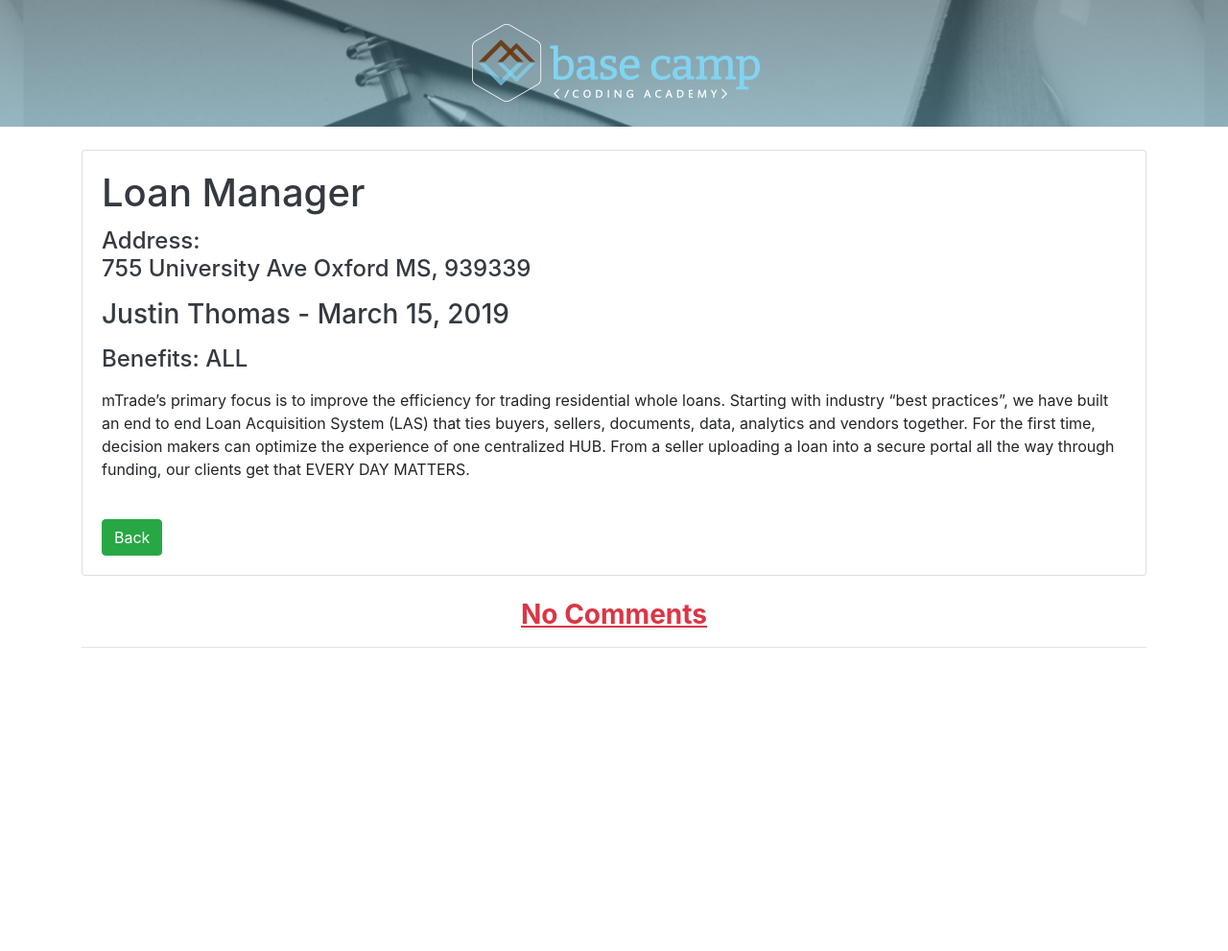
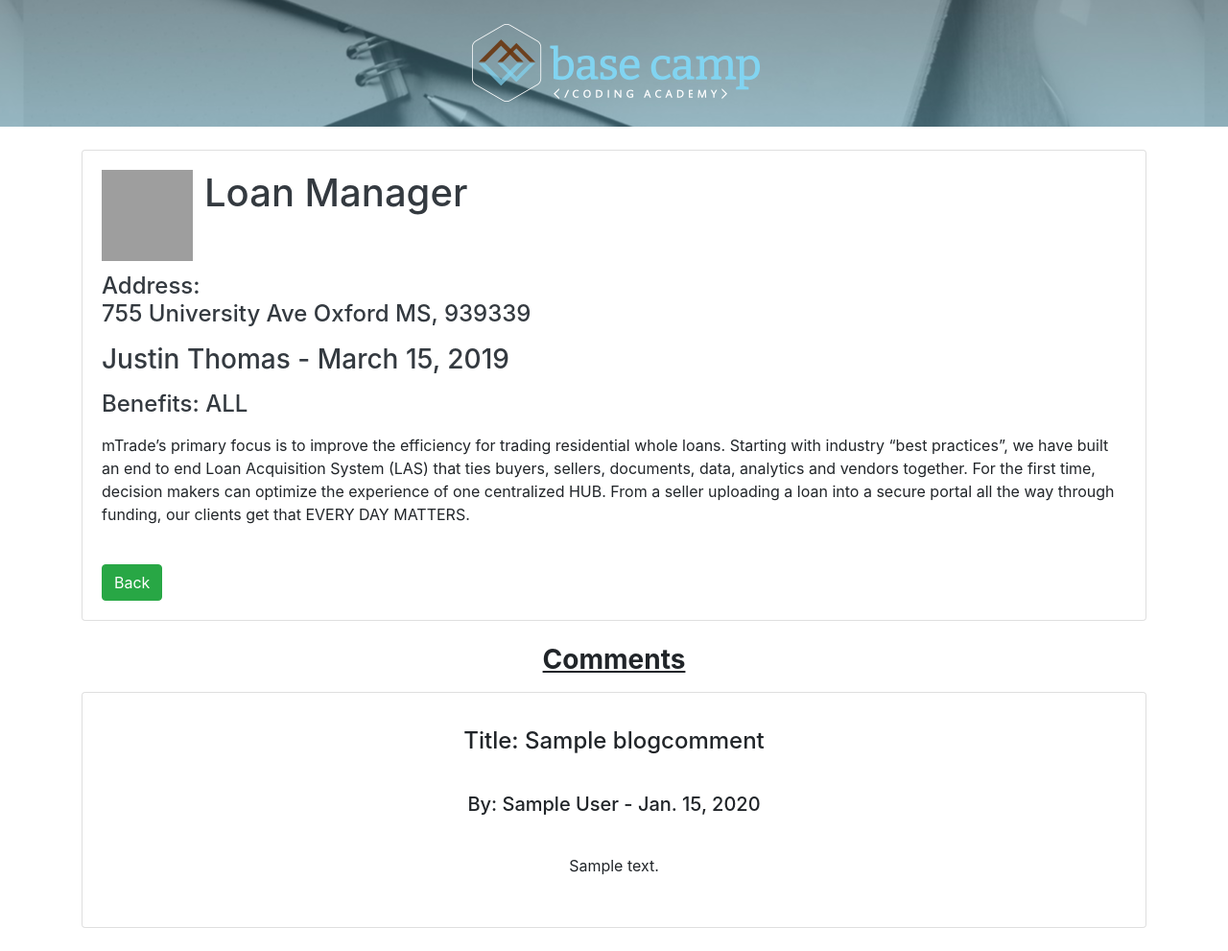
Before and after one commit to Dannyp123/Base-Camp-Job-Search, a Django app: page /jobs/1 in a window 1280 px wide. Shown: the part 56-1047 px from the top of the page at 96% size. Before the commit the page ends 731 px from the top, so only its background shows below. Run offline with Django 3.2, Linux system fonts and the light colour scheme; data comes from the database, SQL or seed files in the repository; tables that the repository leaves empty hold one stand-in row (values such as "Sample post"); some libraries are stand-ins or nearby versions; grey boxes are pictures that could not be loaded.

Commit message:
added some more styling css

```diff
--- a/app/templates/blog-post.html
+++ b/app/templates/blog-post.html
@@ -27,7 +27,9 @@
 </div>
 
 {% csrf_token %}
-<div class="container text-left ml-3 my-4">
+<div class="container">
+    <div class="card my-4">
+        <div class="card-body text-left">
             <h1 class="text-dark pb-1">{{ job_post.title }}</h1>
             <h3 class="text-dark pb-2">{{ job_post.townName }}</h3>
             <h3 class="text-dark pb-2">{{ job_post.author }} - {{ job_post.date }}</h3>
@@ -36,6 +38,8 @@
             <p class="pb-4">
                 {{ job_post.body }}
             </p>
+        </div>
+    </div>
 </div>
 <div class="container mb-3">
     <div class="card mt-2">
--- a/app/templates/single-jobs.html
+++ b/app/templates/single-jobs.html
@@ -27,8 +27,11 @@
 <div class="container">
     <div class="card my-4">
         <div class="card-body">
-            <h1 class="text-dark pb-1">{{ job_post.title }}</h1>
-            <h4 class="text-dark">Address: <p>{{ job_post.streetNum}} {{ job_post.streetName}} {{job_post.townName}}
+            <div class="d-flex">
+                <img class="indivImg" src="{{ job_post.image }}" alt="Image">
+                <h1 class="text-dark">{{ job_post.title }}</h1>
+            </div>
+            <h4 class="text-dark">Address:<p>{{ job_post.streetNum}} {{ job_post.streetName}} {{job_post.townName}}
                     {{job_post.state}},
                     {{ job_post.zipCode}}</p>
                 <p></p>
@@ -42,18 +45,19 @@
             <a href="{% url 'jobs' %}" type="button" class="btn btn-success">Back</a>
         </div>
     </div>
-    {% if post.blogcomment_set.all|length == 0 %}
-    <h3 class="text-danger text-center"><u class="text-danger font-weight-bold mt-2">No Comments</u></h3>
+    {% if job_post.blogcomment_set.all|length == 0 %}
+    <h3 class="text-danger text-center my-3"><u class="text-danger font-weight-bold">No Comments</u></h3>
     {% else %}
-    <h3 class="text-center text-style-underlined"><u class="font-weight-bold">Comments</u></h3>
+    <h3 class="text-center my-3"><u class="font-weight-bold">Comments</u></h3>
     {% endif %}
-    <hr>
 
-    {% for c in post.blogcomment_set.all %}
-    <div class="text-center">
-        <h4 class="p-3">Title: {{ c.title }}</h4>
-        <h5 class="p-3">By: {{ c.author }} - {{ c.date }}</h5>
-        <p class="p-3">{{c.body}}</p>
+    {% for c in job_post.blogcomment_set.all %}
+    <div class="card mb-4">
+        <div class="card-body text-center">
+            <h4 class="p-3">Title: {{ c.title }}</h4>
+            <h5 class="p-3">By: {{ c.author }} - {{ c.date }}</h5>
+            <p class="p-3">{{c.body}}</p>
+        </div>
     </div>
     <!-- <hr> -->
     {% endfor %}
```
Lines whose indentation alone changed are shown as unchanged.
